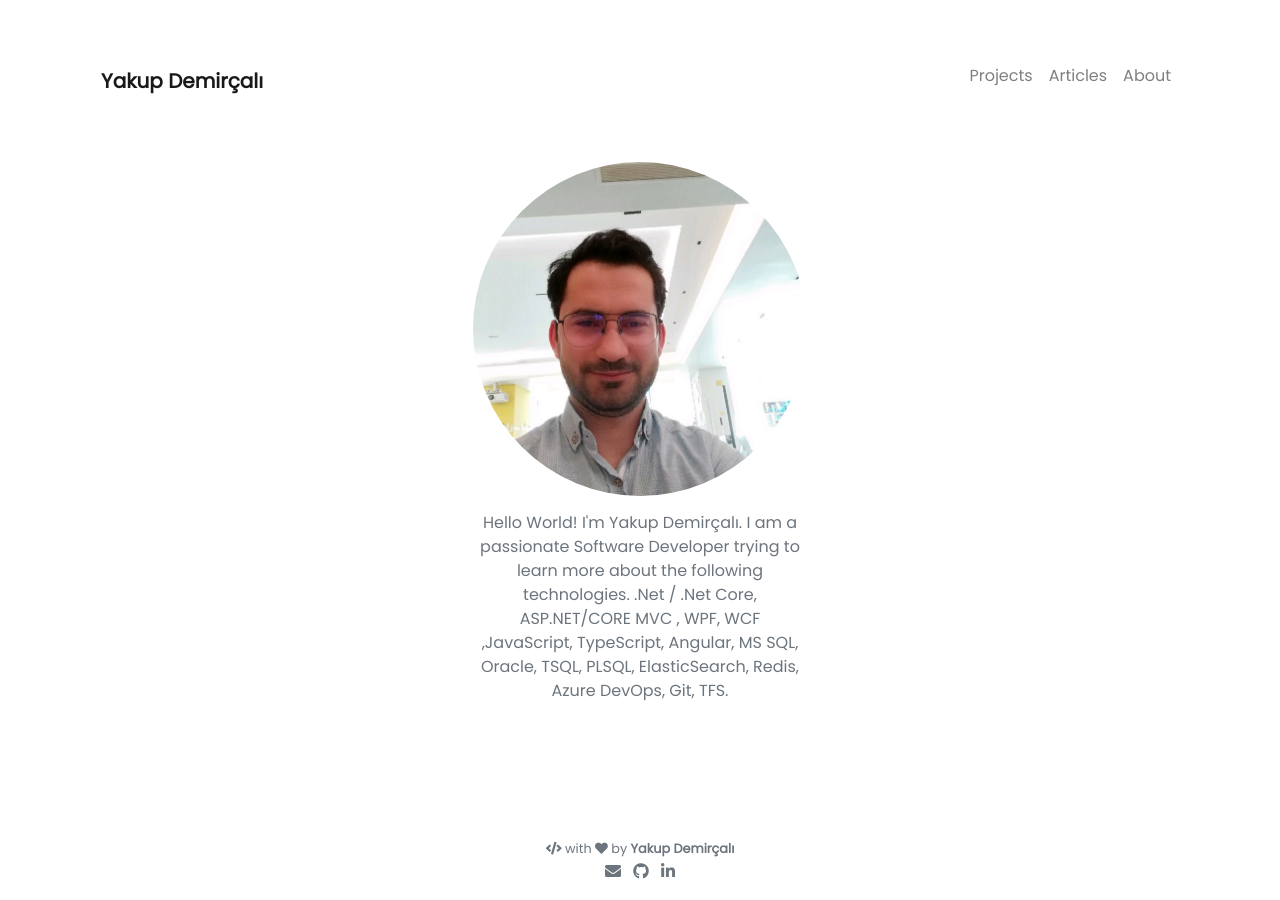
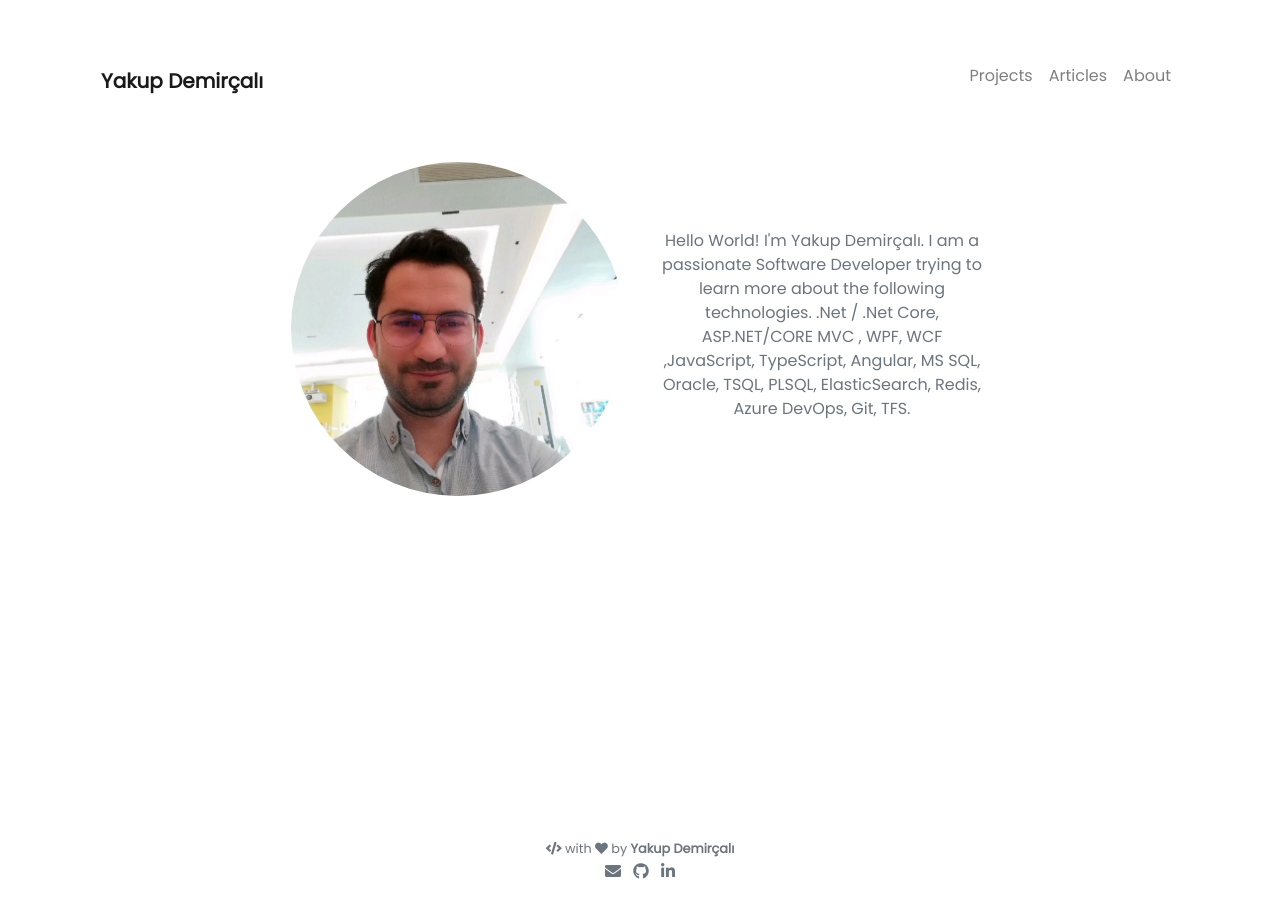
Before and after one commit to ydemircali/ydemircali.github.io, a Jekyll site: the page built from index.html, in a window 1280 px wide. Built offline with Jekyll 4.4.1, drawn with Linux system fonts in a browser that asks for light colours; nearby versions of some CDN libraries.

Commit message:
Update landing.html

```diff
--- a/_includes/landing.html
+++ b/_includes/landing.html
@@ -9,6 +9,8 @@
       </div>
     </div>
 
+  </div>
+  <div class="col-lg-4 col-md-6 text-center mt-4">
     <p class="text-muted wow animated slideInUp" data-wow-delay=".15s">{{ site.description }}</p>
 
   </div>
```
